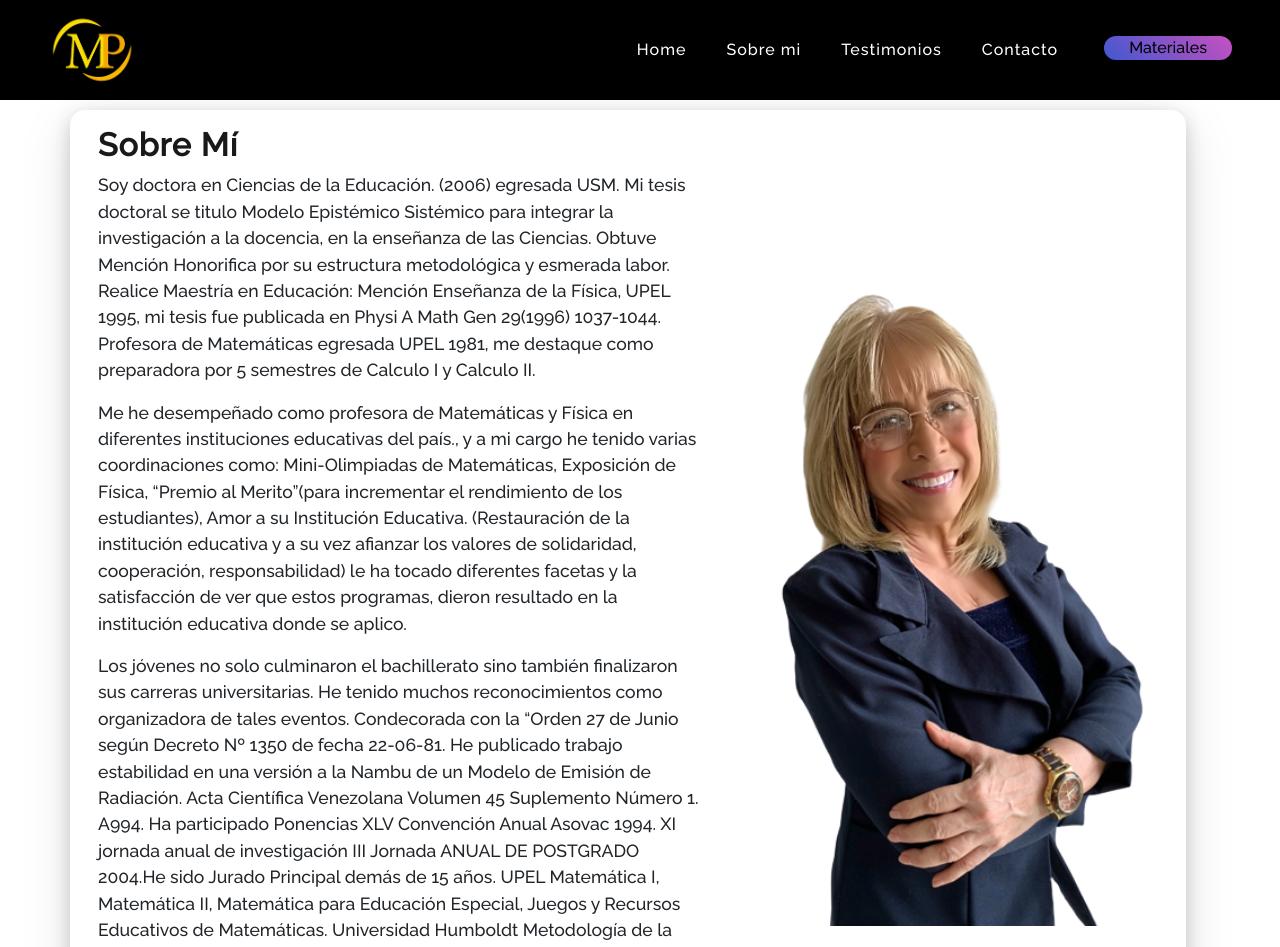
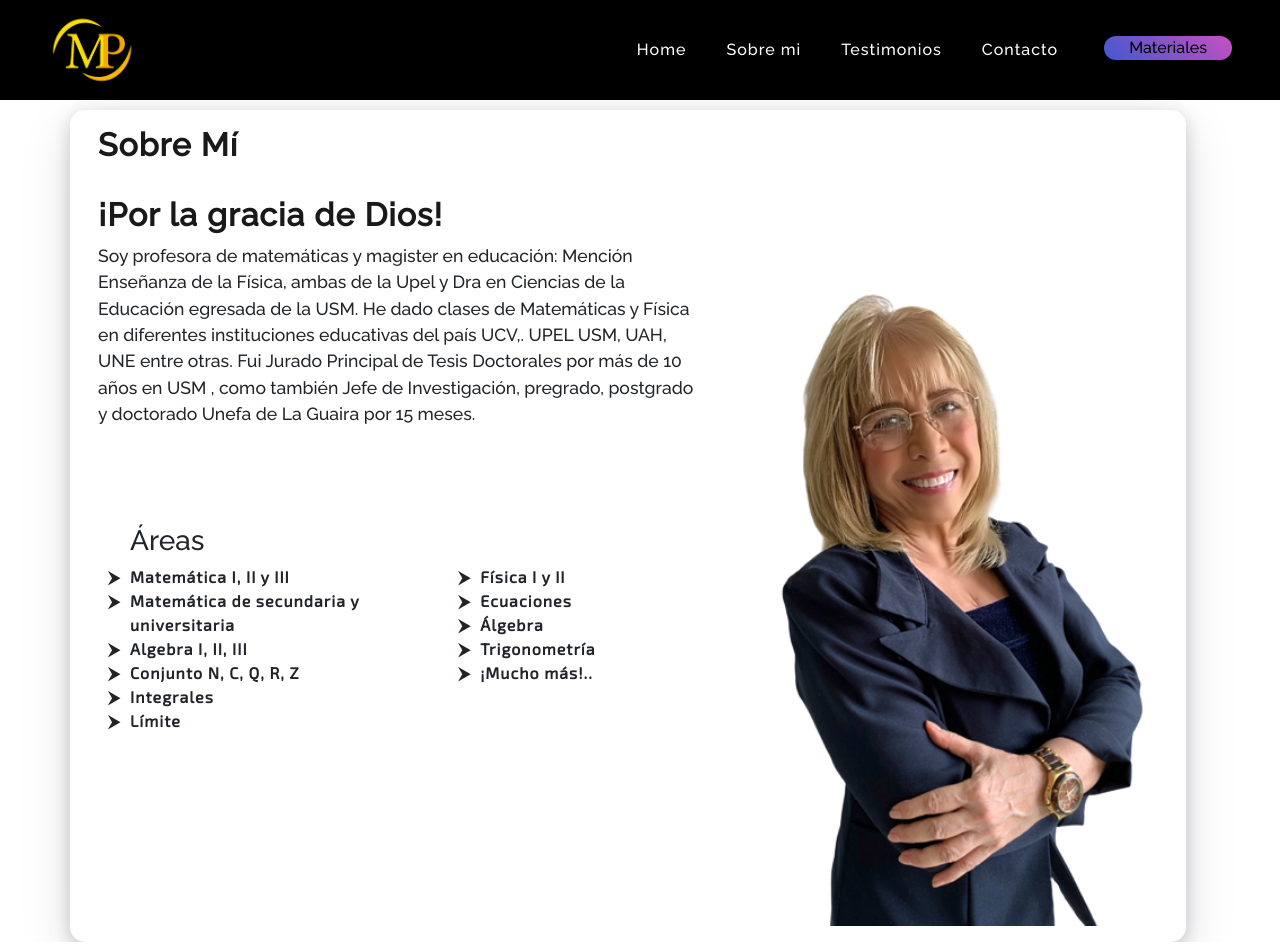
Before and after one commit to Otorb/profemireya, a React (Create React App) app: page /about in a window 1280 px wide. Shown: the top 947 px of the page. Built offline with nearby package versions, Linux system fonts and the light colour scheme; a web font is replaced by a local one.

Commit message:
cambios del front

```diff
--- a/src/Compónents/About/About.jsx
+++ b/src/Compónents/About/About.jsx
@@ -9,10 +9,11 @@ function About() {
                 <Row className='textbackground'>
                     <Col md={7} >
                         <h3 className='aboutmetext'>Sobre <span>Mí</span></h3>
-                        <p className='aboutdetails'>Soy doctora en Ciencias de la Educación. (2006) egresada USM. Mi tesis doctoral se titulo Modelo Epistémico Sistémico para integrar la investigación a la docencia, en la enseñanza de las Ciencias. Obtuve Mención Honorifica por su estructura metodológica y esmerada labor. Realice Maestría en Educación: Mención Enseñanza de la Física, UPEL 1995, mi tesis fue publicada en Physi A Math Gen 29(1996) 1037-1044. Profesora de Matemáticas egresada UPEL 1981, me destaque como preparadora por 5 semestres de Calculo I y Calculo II.</p>
-                        <p className='aboutdetails'>Me he desempeñado como profesora de Matemáticas y Física en diferentes instituciones educativas del país., y a mi cargo he tenido varias coordinaciones como: Mini-Olimpiadas de Matemáticas, Exposición de Física, “Premio al Merito”(para incrementar el rendimiento de los estudiantes), Amor a su Institución Educativa. (Restauración de la institución educativa y a su vez afianzar los valores de solidaridad, cooperación, responsabilidad) le ha tocado diferentes facetas y la satisfacción de ver que estos programas, dieron resultado en la institución educativa donde se aplico.</p>
-                        <p className='aboutdetails'>Los jóvenes no solo culminaron el bachillerato sino también finalizaron sus carreras universitarias. He tenido muchos reconocimientos como organizadora de tales eventos. Condecorada con la “Orden 27 de Junio según Decreto Nº 1350 de fecha 22-06-81. He publicado trabajo estabilidad en una versión a la Nambu de un Modelo de Emisión de Radiación. Acta Científica Venezolana Volumen 45 Suplemento Número 1. A994. Ha participado Ponencias XLV Convención Anual Asovac 1994. XI jornada anual de investigación III Jornada ANUAL DE POSTGRADO 2004.He sido Jurado Principal demás de 15 años. UPEL Matemática I, Matemática II, Matemática para Educación Especial, Juegos y Recursos Educativos de Matemáticas. Universidad Humboldt Metodología de la Investigación, Razonamiento Lógico, Matemáticas. Unefa desde 2007 profesora de Matemática, Estadística, Geometría Analítica, Algebra Lineal , Fisica . He trabajado en diferentes Universidades de Venezuela como Humboldt, Unefa, USM, CUFM, Escuela de Hacienda, UNE y UCV.</p>
-                        <ul className='skilllist'>
+                        <br />
+                        <h2 className='aboutmetext' style={{textAlgin : "center" }}>¡Por la gracia de Dios! </h2>
+
+                        <p className='aboutdetails'>Soy profesora de matemáticas y magister en educación: Mención Enseñanza de la Física, ambas de la Upel y Dra  en  Ciencias de la Educación egresada de la USM. He dado clases de Matemáticas y Física en diferentes instituciones educativas del país UCV,. UPEL USM, UAH, UNE entre otras. Fui Jurado Principal de Tesis Doctorales por más de 10 años en USM , como también Jefe de Investigación, pregrado, postgrado y doctorado Unefa de La Guaira por 15 meses.  </p>
+                       <ul className='skilllist'>
                             <Row>
                                 <h3>Áreas</h3>
                                 <Col md={7}>
--- a/src/Compónents/Login/User.jsx
+++ b/src/Compónents/Login/User.jsx
@@ -24,12 +24,12 @@ function User() {
   return (
     <div style={{marginTop: "180px"}}>
     <h1 style={{marginLeft: "20px"}}> ¡Bienvenido {userNameShow}!</h1>
-       {/* <div style={{textAlign: "center" }}>
+       <div style={{textAlign: "center" }}>
 
     <button  className='loginbutton2'  >
     <Link   style={{textDecoration: 'inherit', color: 'inherit'}} to={'/videoclass'} >Videos de Clases </Link>
     </button><br /><br />
-    </div> */}
+    </div>
     <div style={{textAlign: "center",marginTop:"30px", marginBottom:"-70px" }}>
     <h1>Material de apoyo</h1>
     </div>
```
